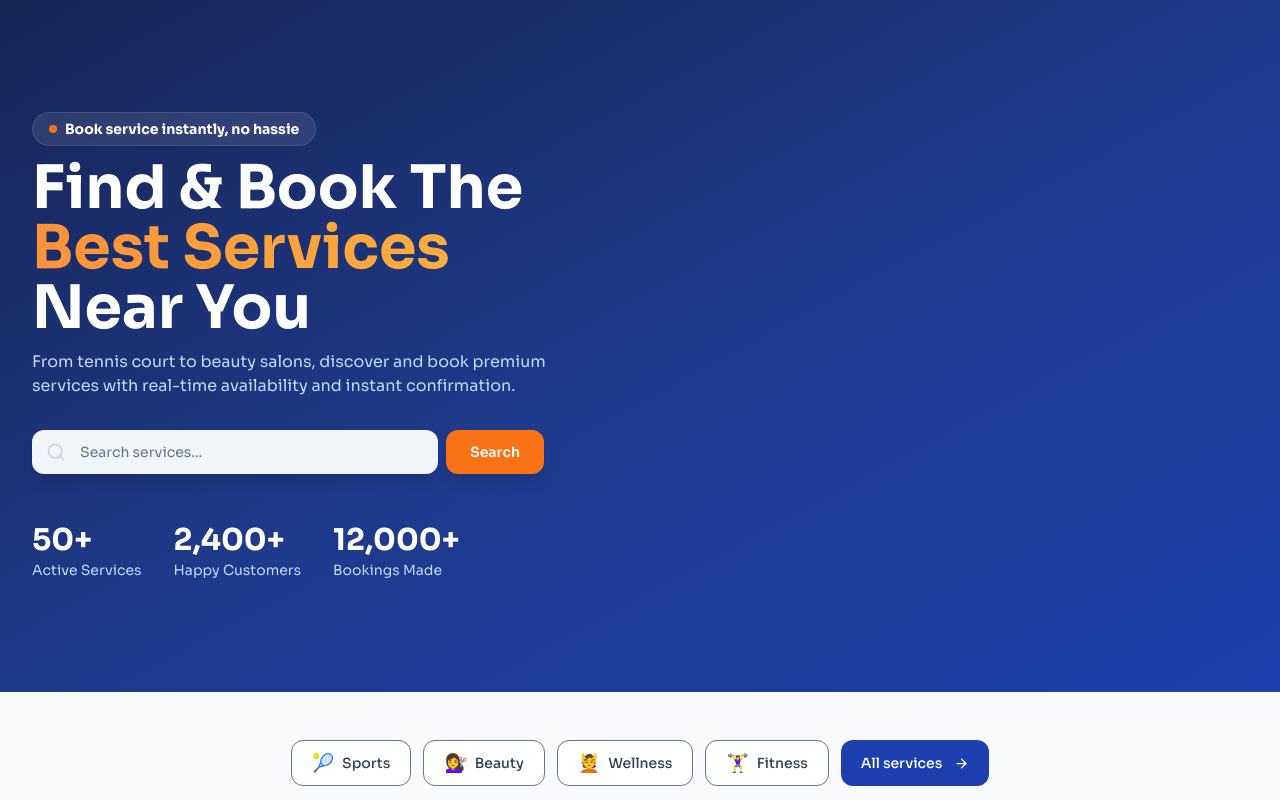
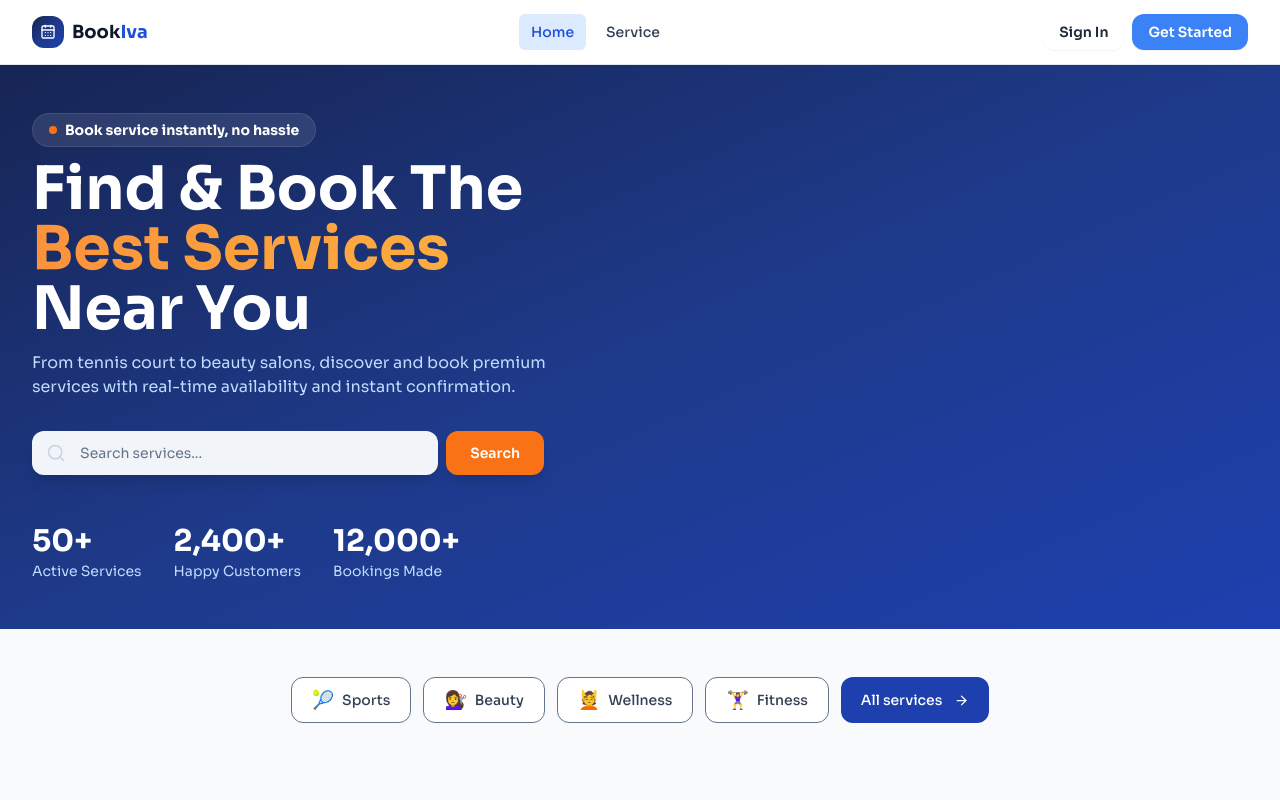
Before and after one commit to zriqxnn12/bookiva-fe, a React (Vite) app: page / in a window 1280 px wide. Shown: the top 800 px of the page. Built offline with nearby package versions, Linux system fonts and the light colour scheme.

Commit message:
update navbar component

```diff
--- /dev/null
+++ b/src/components/Navbar.jsx
@@ -0,0 +1,50 @@
+import { CalendarDays } from "lucide-react";
+import React from "react";
+import { Link } from "react-router-dom";
+
+function Navbar() {
+  const pathActive = window.location.pathname === "/";
+
+  return (
+    <nav className="sticky top-0 z-50 bg-white/90 backdrop-blur-0 border-b border-slate-200 shadow-sm">
+      <div className="max-w-7xl mx-auto px-4 sm:px-6 lg:px-8">
+        <div className="flex items-center justify-between h-16">
+          <Link className="flex items-center gap-2 group">
+            <div className="w-8 h-8 rounded-xl bg-gradient-to-br from-blue-950 via-blue-900 to-blue-800 flex items-center justify-center">
+              <CalendarDays size={16} className="text-white" />
+            </div>
+            <span className="text-lg font-bold text-slate-900">
+              Book<span className="text-blue-700">Iva</span>
+            </span>
+          </Link>
+
+          <div className="hidden md:flex items-center gap-2">
+            <Link
+              to="/"
+              className={`px-3 py-2 rounded-md text-sm font-medium ${pathActive ? "text-blue-700 bg-blue-100" : "text-slate-700 hover:text-blue-700"}`}
+            >
+              Home
+            </Link>
+            <Link
+              to="/service"
+              className={`px-3 py-2 rounded-md text-sm font-medium ${!pathActive ? "text-blue-700 bg-blue-100" : "text-slate-700 hover:text-blue-700"}`}
+            >
+              Service
+            </Link>
+          </div>
+
+          <div className="hidden md:flex items-center gap-2">
+            <Link to="/login" className="text-sm btn-secondary px-4 py-2">
+              Sign In
+            </Link>
+            <Link to="/register" className="text-sm btn-primary px-4 py-2">
+              Get Started
+            </Link>
+          </div>
+        </div>
+      </div>
+    </nav>
+  );
+}
+
+export default Navbar;
--- a/src/index.css
+++ b/src/index.css
@@ -15,6 +15,12 @@
   .btn-primary {
     @apply bg-blue-500 hover:bg-blue-600 text-white font-semibold px-6 py-2.5 rounded-xl transition-all duration-100 shadow-sm hover:shadow-md;
   }
+  .btn-secondary {
+    @apply bg-white hover:bg-slate-50 text-slate-800 font-semibold px-6 py-2.5 rounded-xl transition-all duration-100 shadow-sm hover:shadow-md;
+  }
+  .btn-danger {
+    @apply bg-red-600 hover:bg-red-700 text-white font-semibold px-6 py-2.5 rounded-xl transition-all duration-100 shadow-sm hover:shadow-md;
+  }
   .card {
     @apply bg-white rounded-2xl shadow-sm border bg-slate-100;
   }
--- a/src/pages/HomePage.jsx
+++ b/src/pages/HomePage.jsx
@@ -2,6 +2,7 @@ import { ArrowRight, Clock, Search, Shield, Star, Zap } from "lucide-react";
 import React, { useState } from "react";
 import { Helmet } from "react-helmet-async";
 import { Link } from "react-router-dom";
+import Navbar from "../components/Navbar";
 
 function HomePage() {
   const [search, setSearch] = useState("");
@@ -39,10 +40,12 @@ function HomePage() {
         <meta property="og:description" content="BookIva - HomePage" />
       </Helmet>
 
+      <Navbar />
+
       <div className="min-h-screen bg-slate-50">
         {/* hero banner */}
         <section className="relative bg-gradient-to-br from-blue-950 via-blue-900 to-blue-800 text-white overflow-hidden">
-          <div className="relative max-w-7xl mx-auto px-4 sm:px-6 lg:px-8 py-28">
+          <div className="relative max-w-7xl mx-auto px-4 sm:px-6 lg:px-8 py-12">
             <div className="inline-flex items-center gap-2 bg-white/10 backdrop-blur-sm border border-white/10 rounded-full px-4 py-1.5 font-bold text-sm">
               <span className="rounded-full h-2 w-2 bg-orange-500"></span> Book
               service instantly, no hassie
--- a/src/pages/Login.jsx
+++ b/src/pages/Login.jsx
@@ -1,9 +1,12 @@
 import { CalendarDays, Lock, Mail } from "lucide-react";
-import React from "react";
+import React, { useState } from "react";
 import { Helmet } from "react-helmet-async";
 import { Link } from "react-router-dom";
 
 function Login() {
+  const [email, setEmail] = useState("");
+  const [password, setPassword] = useState("");
+
   return (
     <>
       <Helmet>
@@ -102,6 +105,8 @@ function Login() {
                     />
                     <input
                       type="email"
+                      value={email}
+                      onChange={(e) => setEmail(e.target.value)}
                       className="input pl-10"
                       placeholder="you@gmail.com"
                       required
@@ -119,6 +124,8 @@ function Login() {
                     />
                     <input
                       type="password"
+                      value={password}
+                      onChange={(e) => setPassword(e.target.value)}
                       className="input pl-10"
                       placeholder="Min 6 characters"
                       required
--- a/src/pages/Register.jsx
+++ b/src/pages/Register.jsx
@@ -13,6 +13,11 @@ import { Helmet } from "react-helmet-async";
 import { Link } from "react-router-dom";
 
 function Register() {
+  const [name, setName] = useState("");
+  const [email, setEmail] = useState("");
+  const [password, setPassword] = useState("");
+  const [phone, setPhone] = useState("");
+
   return (
     <>
       <Helmet>
@@ -134,6 +139,8 @@ function Register() {
                     />
                     <input
                       type="text"
+                      value={name}
+                      onChange={(e) => setName(e.target.value)}
                       className="input pl-10"
                       placeholder="John Doe"
                       required
@@ -151,6 +158,8 @@ function Register() {
                     />
                     <input
                       type="email"
+                      value={email}
+                      onChange={(e) => setEmail(e.target.value)}
                       className="input pl-10"
                       placeholder="you@gmail.com"
                       required
@@ -168,6 +177,8 @@ function Register() {
                     />
                     <input
                       type="phone"
+                      value={phone}
+                      onChange={(e) => setPhone(e.target.value)}
                       className="input pl-10"
                       placeholder="+62 812 3456 7890"
                       required
@@ -185,6 +196,8 @@ function Register() {
                     />
                     <input
                       type="password"
+                      value={password}
+                      onChange={(e) => setPassword(e.target.value)}
                       className="input pl-10"
                       placeholder="Min 6 characters"
                       required
```
